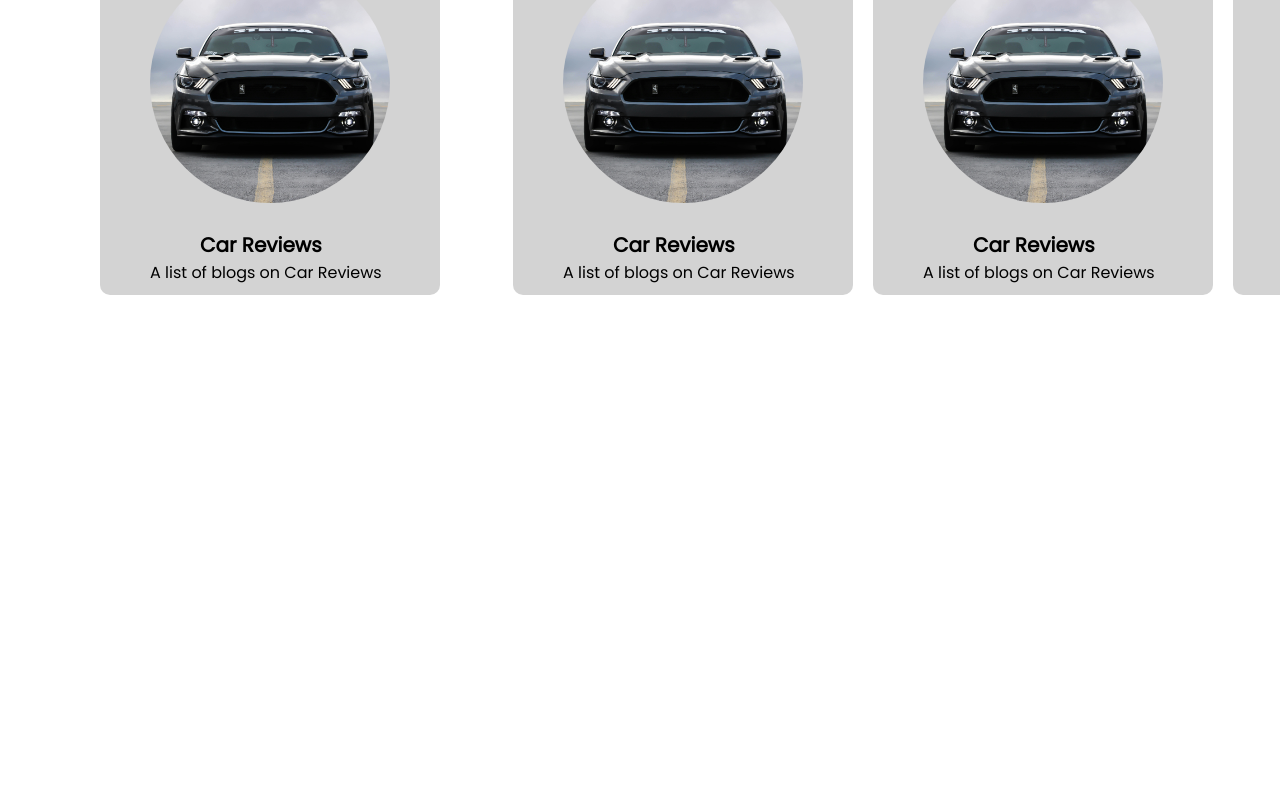
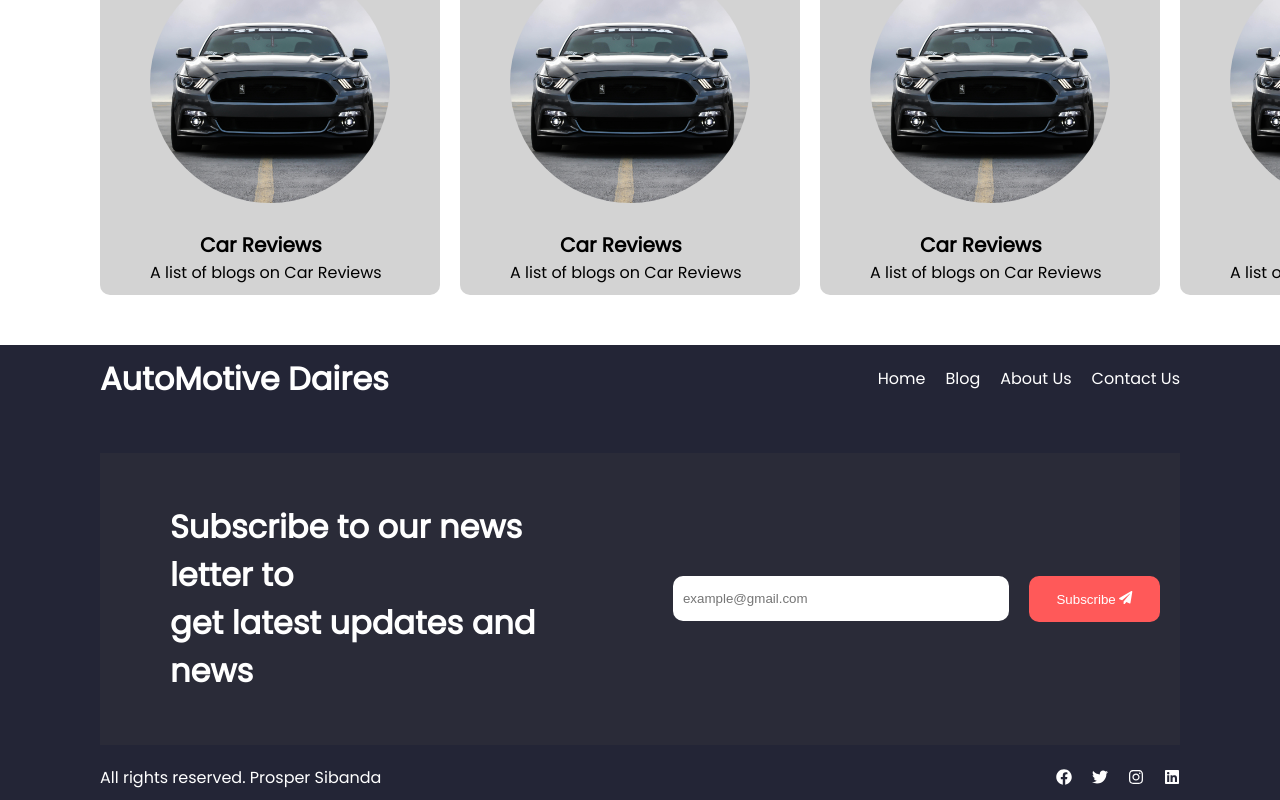
Before and after one commit to prospersibanda/Client_AutoMotive_Daires, a React (Vite) app: page / in a window 1280 px wide. Shown: the part 2549-3349 px from the top of the page. Before the commit the page ends 2894 px from the top, so only its background shows below. Built offline with nearby package versions, Linux system fonts and the light colour scheme.

Commit message:
created footer component

```diff
--- a/src/components/AllCategory/AllCategory.jsx
+++ b/src/components/AllCategory/AllCategory.jsx
@@ -7,7 +7,7 @@ const AllCategory = () => {
     <div className='categories'>
         <h2>All Categories</h2>
         <div className='cards'>
-            <Card/>mm
+            <Card/>
             <Card/>
             <Card/>
             <Card/>
--- /dev/null
+++ b/src/components/Footer/Footer.css
@@ -0,0 +1,59 @@
+.footer{
+    padding: 10px 100px;
+    background: #232536;
+    color: #fff;
+    font-family: "Poppins", sans-serif;
+}
+
+.footer-top{
+    display: flex;
+    flex-direction: row;
+    align-items: center;
+    justify-content: space-between;
+}
+.footer-top ul{
+    display: flex;
+    flex-direction: row;
+    list-style-type: none;
+    align-items: center;
+    gap: 20px;
+}
+.footer-newsletter{
+    display: flex;
+    flex-direction: row;
+    gap: 20px;
+    align-items: center;
+    background: #2a2b38;
+    padding: 50px 20px;
+    margin-top: 50px;
+}
+.footer-newsletter h2{
+    font-size: 2em;
+    margin-left: 50px;
+}
+.footer-newsletter input{
+    width: 50vh;
+    padding: 15px 10px;
+    border: none;
+    border-radius: 10px;
+    margin-left: 100px;
+}
+.footer-newsletter button{
+    width: 20vh;
+    padding: 15px 10px;
+    border: none;
+    border-radius: 10px;
+    color: #fff;
+    background: #ff5959;
+}
+.footer-bottom{
+    display: flex;
+    flex-direction: row;
+    align-items: center;
+    justify-content: space-between;
+    margin-top: 20px;
+}
+.footer-bottom ul{
+    display: flex;
+    gap: 20px;
+}
--- /dev/null
+++ b/src/components/Footer/Footer.jsx
@@ -0,0 +1,38 @@
+import React from 'react';
+import './Footer.css';
+import { FaFacebook, FaInstagram, FaLinkedin, FaPaperPlane, FaTwitter } from 'react-icons/fa';
+import { FaX } from 'react-icons/fa6';
+
+const Footer = () => {
+  return (
+    <div className='footer'>
+        <div className='footer-top'>
+            <h1>AutoMotive Daires</h1>
+            <ul>
+                <li>Home</li>
+                <li>Blog</li>
+                <li>About Us</li>
+                <li>Contact Us</li>
+            </ul>
+        </div>
+
+        <div className='footer-newsletter'>
+            <h2>Subscribe to our news letter to <br /> get latest updates and news</h2>
+            <input type="text" placeholder='example@gmail.com'/>
+            <button>Subscribe <FaPaperPlane/></button>
+        </div>
+
+        <div className='footer-bottom'>
+            <p>All rights reserved. Prosper Sibanda</p>
+            <ul>
+                <FaFacebook/>
+                <FaTwitter/>
+                <FaInstagram/>
+                <FaLinkedin/>
+            </ul>
+        </div>
+    </div>
+  )
+}
+
+export default Footer
--- a/src/pages/HomePage.jsx
+++ b/src/pages/HomePage.jsx
@@ -4,6 +4,7 @@ import HeroSection from '../components/HeroSection/HeroSection'
 import LatestBlogs from '../components/LatestBlogs/LatestBlogs'
 import NewTechnology from '../components/NewTechnology/NewTechnology'
 import AllCategory from '../components/AllCategory/AllCategory'
+import Footer from '../components/Footer/Footer'
 
 const HomePage = () => {
   return (
@@ -13,6 +14,7 @@ const HomePage = () => {
         <LatestBlogs/>
         <NewTechnology/>
         <AllCategory/>
+        <Footer/>
     </div>
   )
 }
```
